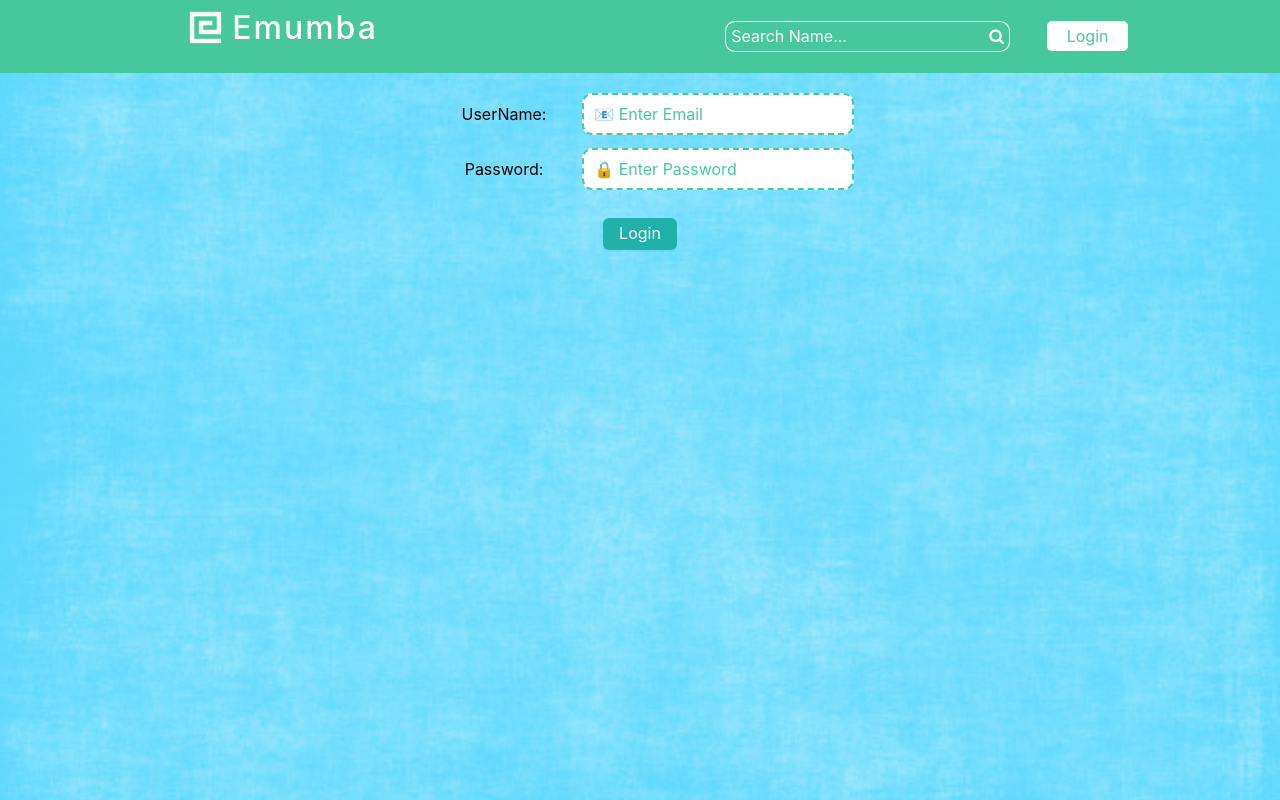
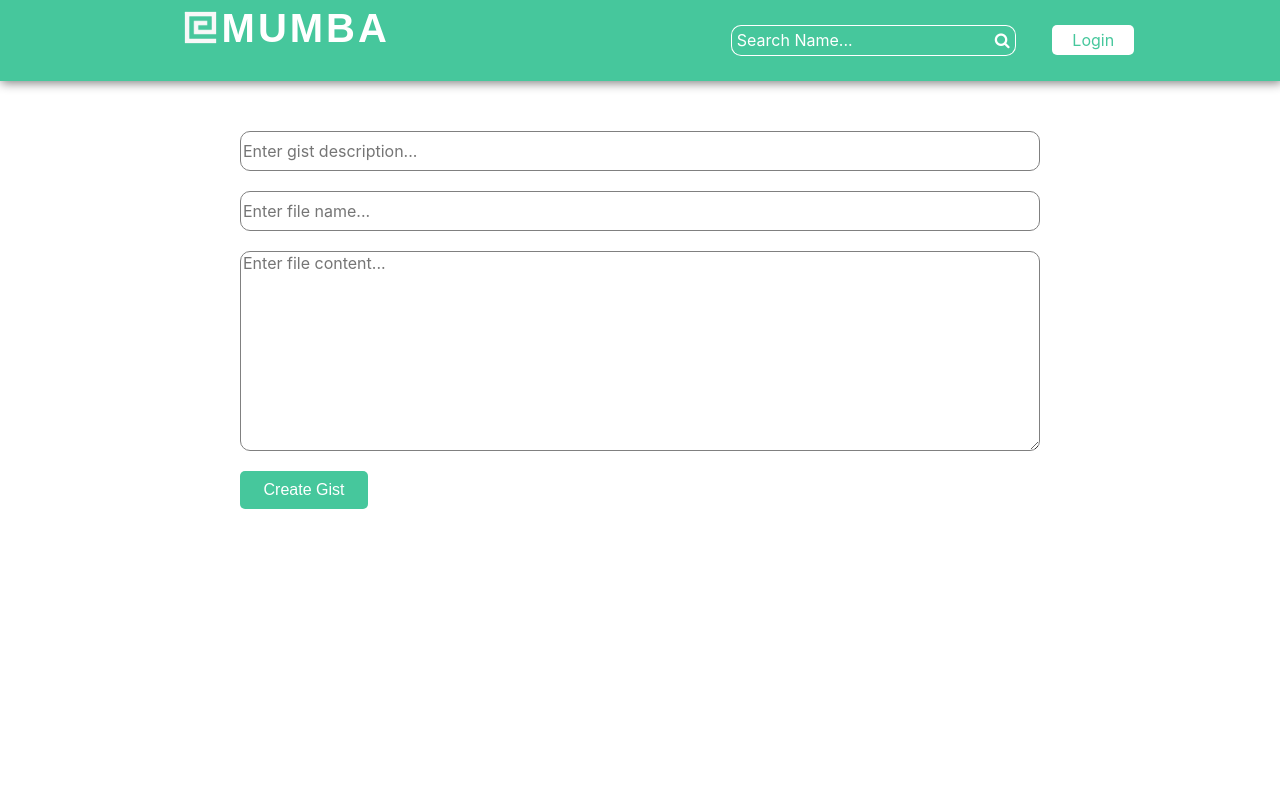
Before and after one commit to aliijaz133/git-notes, a React (Create React App) app: page / in a window 1280 px wide. Built offline with nearby package versions, Linux system fonts and the light colour scheme.

Commit message:
updating

```diff
--- a/src/App.js
+++ b/src/App.js
@@ -4,6 +4,7 @@ import "./Components/greet.css";
 import "./Components/CustomButton/CustomButton.css";
 import Make from "./Components/Make";
 import Login from "./Components/Login";
+import CreateGist from "./Components/CreateGist";
 
 import "antd/dist/reset.css";
 
@@ -11,8 +12,9 @@ function App() {
   return (
     <div className="App">
       <Header />
-      <Login />
+      {/* <Login /> */}
       <Make />
+      <CreateGist />
     </div>
   );
 }
--- /dev/null
+++ b/src/Components/CreateGist.js
@@ -0,0 +1,48 @@
+import React from "react";
+
+const CreateGist = () => {
+  const createGistFile = () => {
+    console.log("Create Gist Account.");
+  };
+  return (
+    <div className="create-gist">
+      <form
+        className="createGist"
+        action="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"
+      >
+        <input
+          type="Text"
+          name="createGistDesc"
+          id="gist-input"
+          placeholder="Enter gist description..."
+          autoComplete="off"
+          maxLength={50}
+          required
+        ></input>
+        <input
+          type="Text"
+          name="createGistFileName"
+          id="gist-input"
+          placeholder="Enter file name..."
+          autoComplete="off"
+          maxLength={50}
+          required
+        ></input>
+        <textarea
+          id="gist-text__area"
+          placeholder="Enter file content..."
+          autoComplete="off"
+          required
+        ></textarea>
+        {/* <button className="uploadFile inputFile">
+          Add File <li class="fa fa-upload"></li>
+        </button> */}
+        <button type="submit" onClick={createGistFile} className="uploadFile">
+          Create Gist
+        </button>
+      </form>
+    </div>
+  );
+};
+
+export default CreateGist;
--- a/src/Components/CustomButton/CustomButton.css
+++ b/src/Components/CustomButton/CustomButton.css
@@ -7,3 +7,44 @@
 .ant-btn-primary:hover {
   background: seagreen;
 }
+
+.create-gist {
+  display: flex;
+  justify-content: center;
+  margin-top: 50px;
+}
+
+.createGist {
+  display: grid;
+  grid-template-columns: auto;
+  align-items: flex-start;
+  row-gap: 20px;
+  align-items: start;
+  width: 800px;
+}
+
+#gist-input {
+  width: 100%;
+  height: 40px;
+  border: 1px solid #808080;
+  border-radius: 10px;
+}
+
+#gist-text__area {
+  width: 100%;
+  height: 200px;
+  border: 1px solid #808080;
+  border-radius: 10px;
+}
+
+.uploadFile {
+  border: none;
+  padding: 10px 20px;
+  background-color: #46c79c;
+  color: #ffffff;
+  border-radius: 5px;
+  font-family: Arial, Helvetica, sans-serif;
+  font-size: 1rem;
+  width: 16%;
+  cursor: pointer;
+}
--- a/src/Components/Header.js
+++ b/src/Components/Header.js
@@ -5,7 +5,7 @@ function Header() {
     <div className="header">
       <div className="fav-logo__title">
         <img src={image} alt="Image not preview" id="fav-logo" />
-        <h1 id="first-title">Emumba</h1>
+        <h1 id="first-title">MUMBA</h1>
       </div>
       <div className="search-box__login">
         <form action="https://gist.github.com/" method="GET">
--- a/src/Components/greet.css
+++ b/src/Components/greet.css
@@ -9,11 +9,12 @@
   align-items: center;
   background-color: #46c79c;
   padding: 10px;
+  box-shadow: 1px 1px 10px 0.5px gray;
 }
 
 .fav-logo__title {
   display: flex;
-  gap: 5%;
+  gap: 2%;
 }
 
 #fav-logo {
@@ -23,8 +24,11 @@
 
 #first-title {
   color: #ffffff;
-  font-size: 2rem;
-  letter-spacing: 2px;
+  font-size: 2.5rem;
+  letter-spacing: 3px;
+  margin-top: -5px;
+  font-family: Arial, Helvetica, sans-serif;
+  font-weight: bold;
 }
 
 .search-form__btn {
@@ -170,9 +174,3 @@
     visibility: hidden;
   }
 }
-
-body {
-  background-image: url(.././Mipmap/Background/background_Img1.jpg);
-  background-size: cover;
-  background-attachment: fixed;
-}
```
